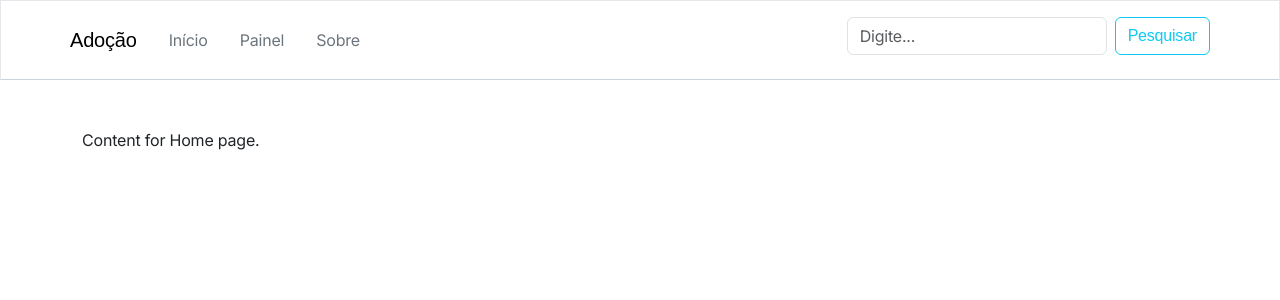
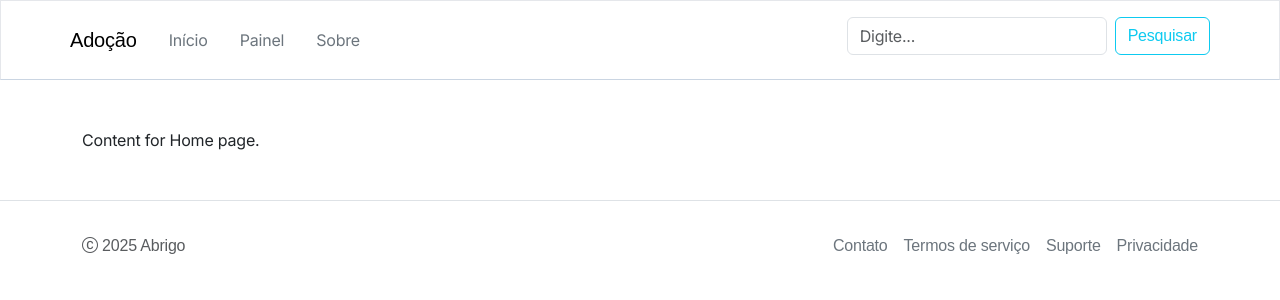
Before and after one commit to gabriersdev/adote-app, a Next.js app: page / in a window 1280 px wide. Shown: the top 300 px of the page. Built offline with nearby package versions, Linux system fonts and the light colour scheme.

Commit message:
feat: conteudo no footer

```diff
--- a/components/layout/footer.tsx
+++ b/components/layout/footer.tsx
@@ -1,8 +1,33 @@
-import React from "react";
+import moment from "moment";
+
+import React, {useMemo} from "react";
+import {Navbar, NavbarBrand} from "react-bootstrap";
+import Link from "next/link";
 
 export default function Footer() {
+  const items = useMemo(() => {
+    return [
+      {"label": "Contato", "link": "#"},
+      {"label": "Termos de serviço", "link": "#"},
+      {"label": "Suporte", "link": "#"},
+      {"label": "Privacidade", "link": "#"},
+    ]
+  }, [])
+
   return (
-    <footer>
+    <footer className="py-4 border-top border-t-slate-300">
+      <div className="container flex gap-3 justify-between align-items-center">
+        <Navbar>
+          <NavbarBrand className={"p-0 m-0 font-hero-new fs-6 text-body-secondary"}><i className="bi bi-c-circle"></i> {moment().get("year") || "2024"} Abrigo</NavbarBrand>
+        </Navbar>
+        <ul className={"flex gap-3 p-0 m-0"}>
+          {
+            items.map((item, index) => (
+              <li key={index}><Link href={item.link} className={"py-0 text-decoration-none link-secondary font-hero-new fw-normal"}>{item.label}</Link></li>
+            ))
+          }
+        </ul>
+      </div>
     </footer>
   );
 }
```
